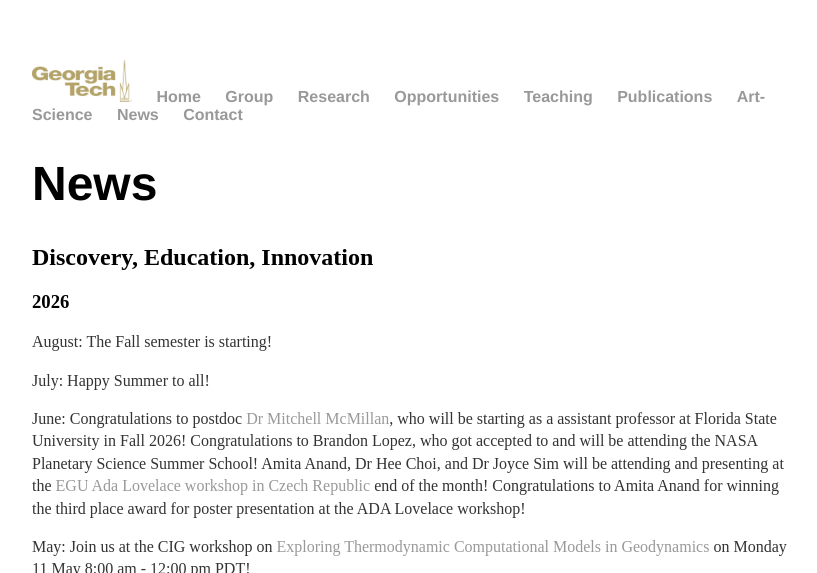
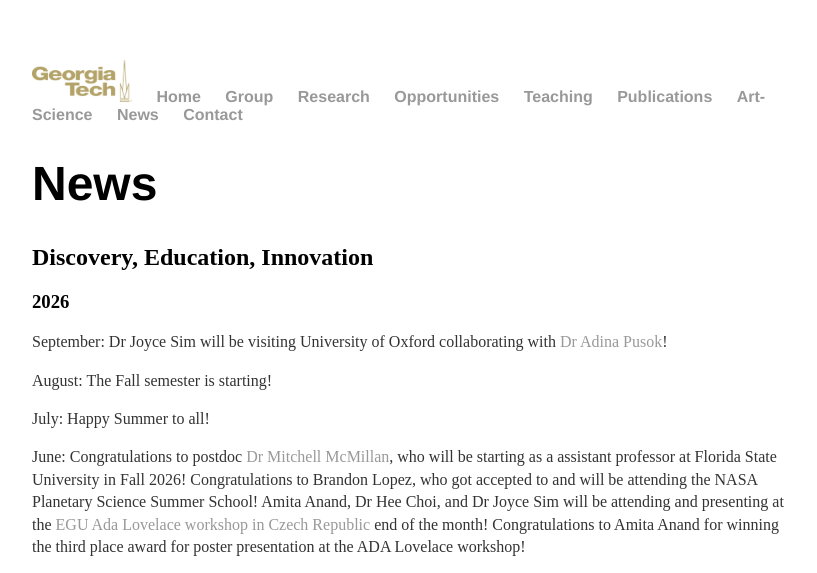
Before and after one commit to joycesim/joycesim.github.io, a Jekyll site: the page built from news/index.md, in a window 1280 px wide and 900 px high, cut to the strip 0-573 px from the top of the window. Shown: the whole strip, without its empty margins (224-1041 px from the left). Built offline with Jekyll 4.4.1, drawn with Linux system fonts in a browser that asks for light colours.

Commit message:
Update news with September 2026 events
Added a note about Dr. Joyce Sim's visit to the University of Oxford.

```diff
--- a/news/index.md
+++ b/news/index.md
@@ -7,6 +7,9 @@
 ## Discovery, Education, Innovation
 
 ### 2026
+
+September: Dr Joyce Sim will be visiting University of Oxford collaborating with [Dr Adina Pusok](https://apusok.github.io/)!
+
 August: The Fall semester is starting!
 
 July: Happy Summer to all!
```
